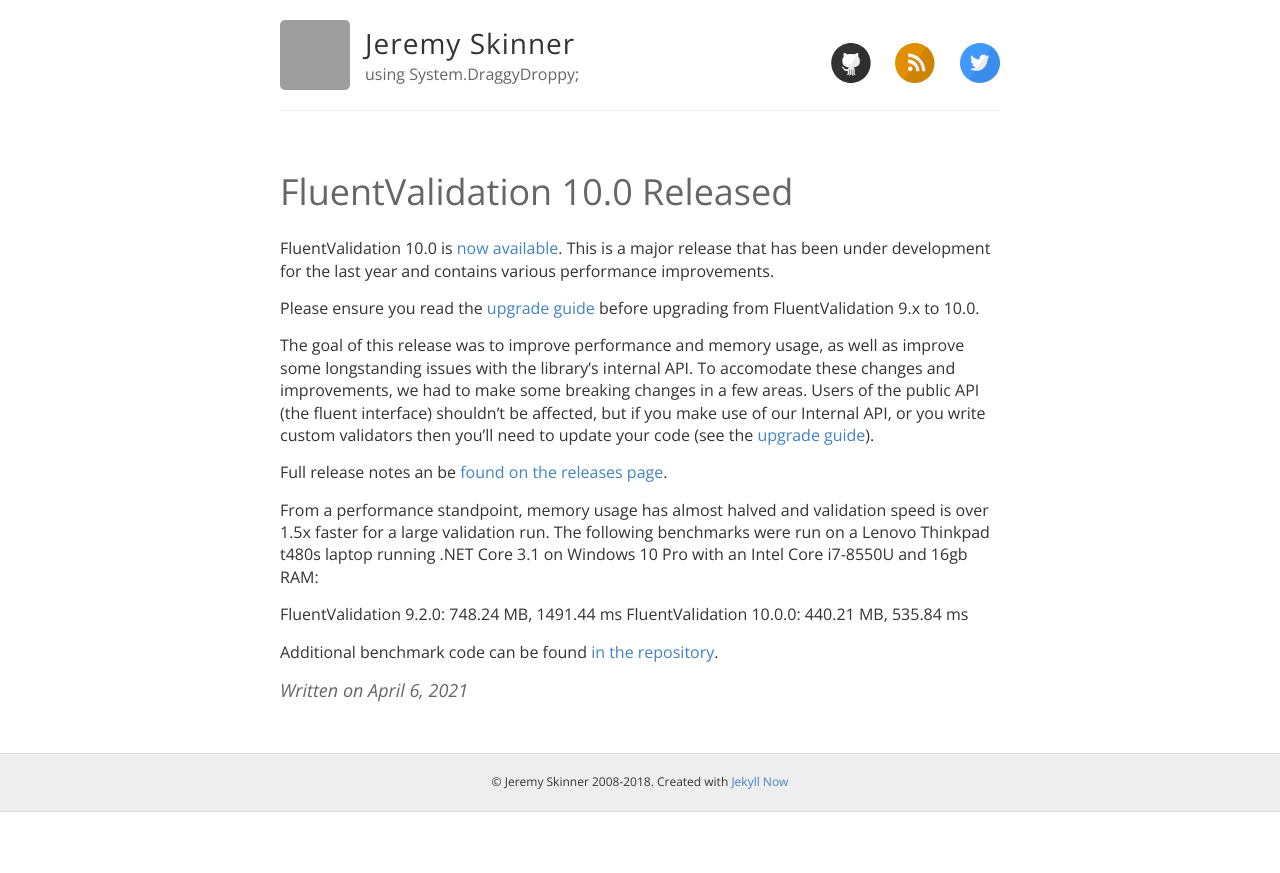
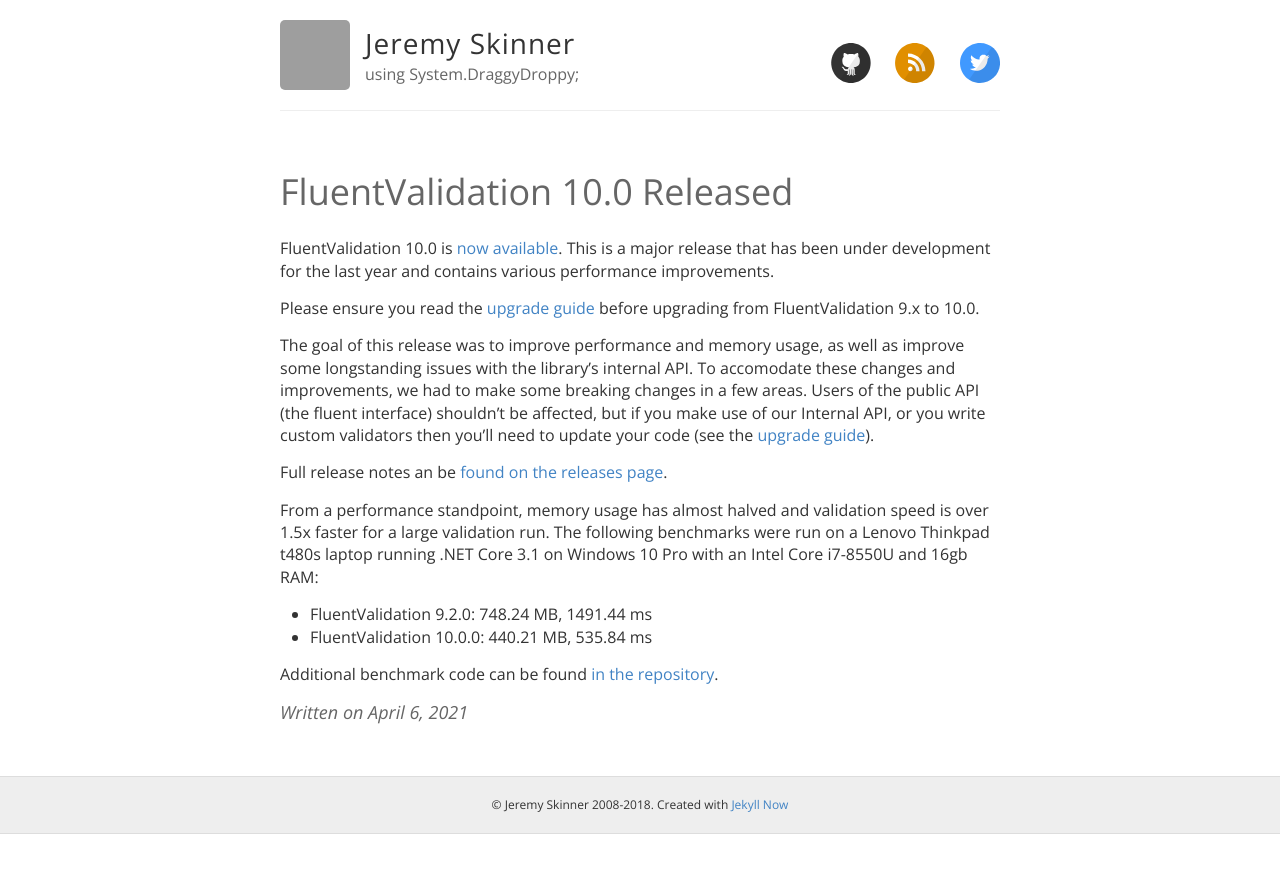
Before and after one commit to JeremySkinner/jeremyskinner.github.com, a Jekyll site: the page built from _posts/2021-04-06-fluentvalidation-10-released.md, in a window 1280 px wide. Shown: the top 873 px of the page. Built offline with Jekyll 4.4.1, drawn with Linux system fonts in a browser that asks for light colours; grey boxes are pictures that could not be loaded.

```diff
--- a/_posts/2021-04-06-fluentvalidation-10-released.md
+++ b/_posts/2021-04-06-fluentvalidation-10-released.md
@@ -13,7 +13,7 @@ Full release notes an be [found on the releases page](https://github.com/FluentV
 
 From a performance standpoint, memory usage has almost halved and validation speed is over 1.5x faster for a large validation run. The following benchmarks were run on a Lenovo Thinkpad t480s laptop running .NET Core 3.1 on Windows 10 Pro with an Intel Core i7-8550U and 16gb RAM:
 
-FluentValidation 9.2.0:  748.24 MB, 1491.44 ms
-FluentValidation 10.0.0: 440.21 MB, 535.84 ms
+- FluentValidation 9.2.0:  748.24 MB, 1491.44 ms
+- FluentValidation 10.0.0: 440.21 MB, 535.84 ms
 
 Additional benchmark code can be found [in the repository](https://github.com/FluentValidation/FluentValidation/blob/main/src/FluentValidation.Tests.Benchmarks/ValidationBenchmark.cs).
```
